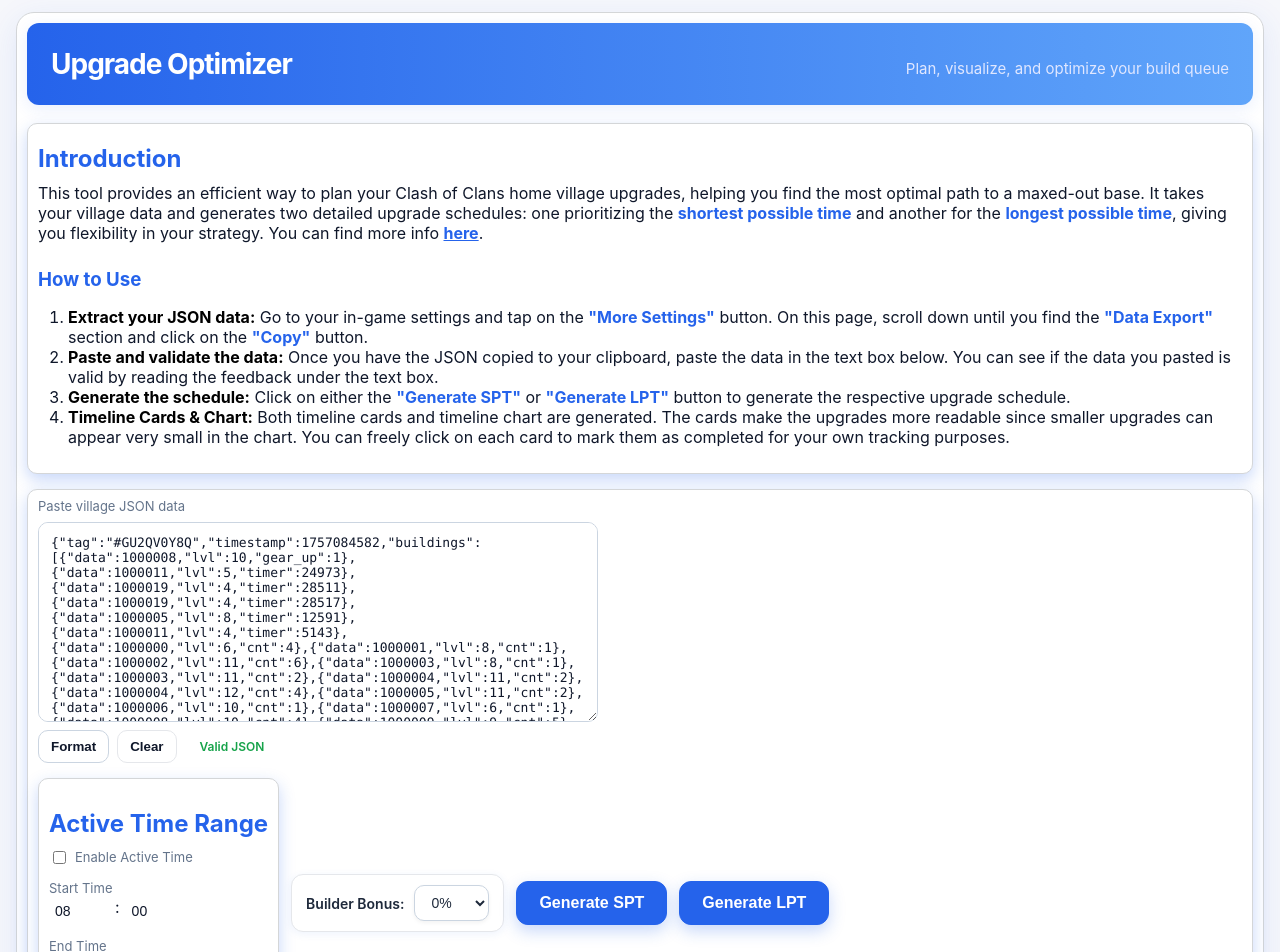
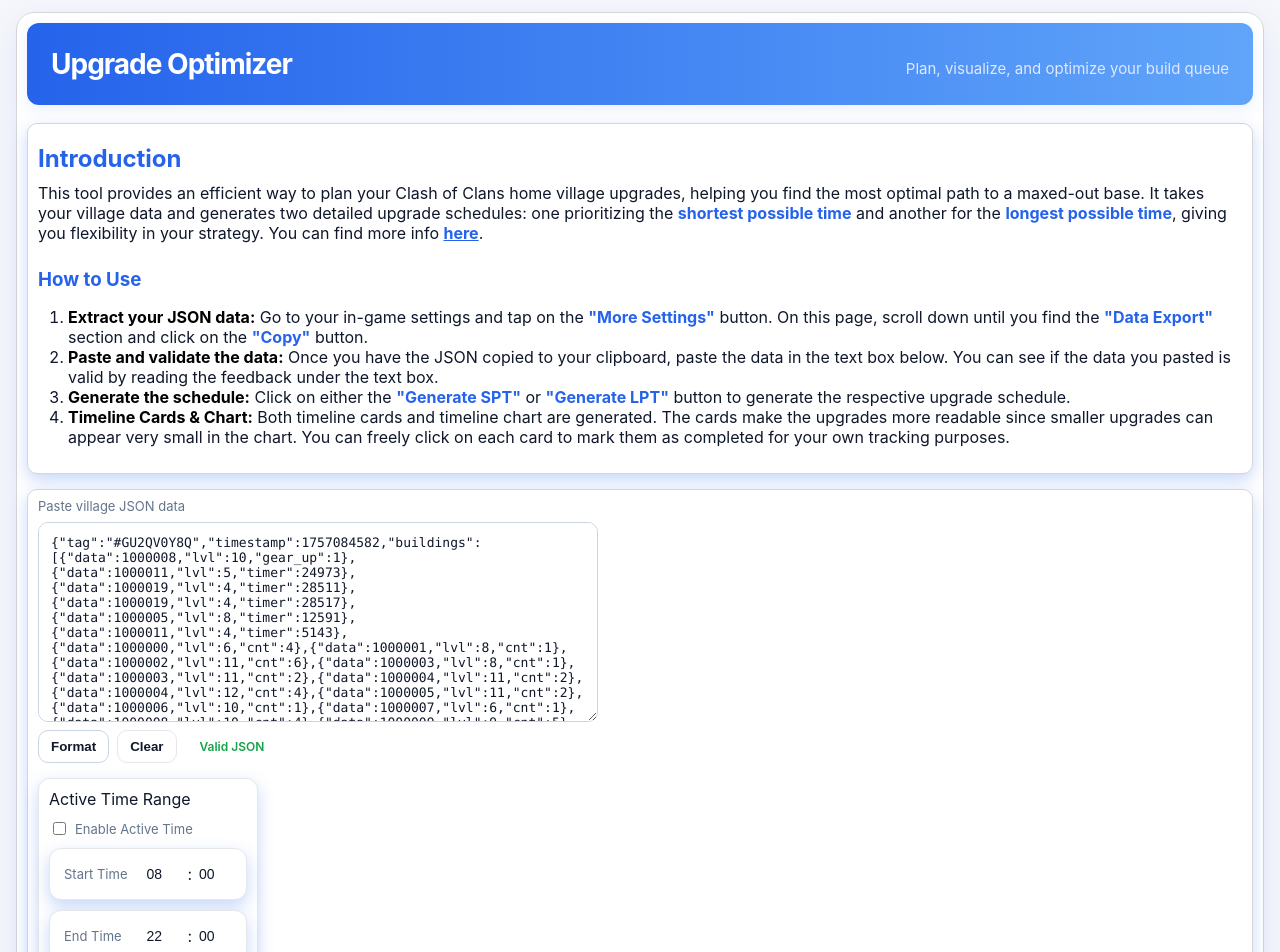
Before and after one commit to SamBro2901/coc-upgrade-optimizer, a React (Create React App) app: page / in a window 1280 px wide. Shown: the top 952 px of the page. Built offline with nearby package versions, Linux system fonts and the light colour scheme.

Commit message:
Modified active time input styling

```diff
--- a/src/ActiveTimeInput.jsx
+++ b/src/ActiveTimeInput.jsx
@@ -112,13 +112,14 @@
 	]);
 
 	return (
-		<div style={{ marginBottom: 20 }}>
-			<h2 style={{ marginBottom: 10 }}>Active Time Range</h2>
+		<div style={{ width: '100%' }}>
+			<span>Active Time Range</span>
 			<label
 				style={{
 					display: 'flex',
 					alignItems: 'center',
 					gap: 6,
+					marginTop: 10,
 					marginBottom: 10,
 				}}
 			>
@@ -132,9 +133,9 @@
 
 			<div style={{ display: 'flex', flexDirection: 'column', gap: 10 }}>
 				{/* Start Time */}
-				<div>
+				<div className="active-time-container">
 					<label>Start Time</label>
-					<div style={{ display: 'flex', gap: 6 }}>
+					<div style={{ display: 'flex', gap: 5, padding: 5 }}>
 						<input
 							type="number"
 							min="0"
@@ -144,7 +145,7 @@
 							onBlur={() => handleBlur(setStartHour, startHour, 23, 'start')}
 							placeholder="HH"
 							disabled={!enabled}
-							style={{ width: 60, padding: 6 }}
+							style={{ width: 38 }}
 						/>
 						:
 						<input
@@ -158,15 +159,15 @@
 							}
 							placeholder="MM"
 							disabled={!enabled}
-							style={{ width: 60, padding: 6 }}
+							style={{ width: 38 }}
 						/>
 					</div>
 				</div>
 
 				{/* End Time */}
-				<div>
+				<div className="active-time-container">
 					<label>End Time</label>
-					<div style={{ display: 'flex', gap: 6 }}>
+					<div style={{ display: 'flex', gap: 5, padding: 5 }}>
 						<input
 							type="number"
 							min="0"
@@ -176,7 +177,7 @@
 							onBlur={() => handleBlur(setEndHour, endHour, 23, 'end')}
 							placeholder="HH"
 							disabled={!enabled}
-							style={{ width: 60, padding: 6 }}
+							style={{ width: 38 }}
 						/>
 						:
 						<input
@@ -188,7 +189,7 @@
 							onBlur={() => handleBlur(setEndMinute, endMinute, 59, 'end')}
 							placeholder="MM"
 							disabled={!enabled}
-							style={{ width: 60, padding: 6 }}
+							style={{ width: 38 }}
 						/>
 					</div>
 				</div>
--- a/src/App.css
+++ b/src/App.css
@@ -176,15 +176,35 @@
 }
 
 .builder-bonus-container {
-  display: inline-flex;
+  display: flex;
   align-items: center;
+  justify-content: space-between;
   gap: 10px;
   padding: 10px 14px;
   border: 1px solid #e5e7eb;
   border-radius: 12px;
+  box-shadow: 0 6px 16px rgba(37,99,235,0.25);
   background: #fff;
-  box-shadow: 0 2px 8px rgba(37, 99, 235, 0.08);
 }
+
+.active-time-container {
+  display: flex;
+  align-items: center;
+  justify-content: space-between;
+  gap: 10px;
+  padding: 10px 6px 10px 14px;
+  border: 1px solid #e5e7eb;
+  border-radius: 12px;
+  background: #fff;
+  box-sizing: border-box;
+  box-shadow: 0 6px 16px rgba(37,99,235,0.25);
+  width: 100%;
+}
+/*
+.active-time-container input{
+  flex: 1;
+  min-width: 0;
+} */
 
 .builder-bonus-label {
   font-size: 14px;
--- a/src/App.js
+++ b/src/App.js
@@ -268,12 +268,11 @@
             onValid={setJsonData}
             onValidityChange={setJsonValid}
           />
-          <div className="controls">
           {/* Active Time Input */}
-            <div className="field" style={{ padding: 10 }}>
+          <div className="active-time-container" style={{ padding: 10, width: 220, maxWidth: 220, marginBottom: 20 }}>
             <ActiveTimeInput onChange={setActiveTime} />
           </div>
-            <div className="builder-bonus-container">
+          <div className="builder-bonus-container" style={{ marginBottom: 20, width: 220, maxWidth: 220 }}>
             <span className="builder-bonus-label">Builder Bonus:</span>
             <select
               value={selectedPct}
@@ -289,6 +288,7 @@
               <option value={0.30}>30%</option>
             </select>
           </div>
+          <div className="controls">
 
             <button disabled={!jsonValid} className="button" style={{ fontSize: 16, padding: "12px 22px", borderRadius: 12 }} onClick={() => runSchedule(jsonData, "SPT")}>Generate SPT</button>
             <button disabled={!jsonValid} className="button" style={{ fontSize: 16, padding: "12px 22px", borderRadius: 12 }} onClick={() => runSchedule(jsonData, "LPT")}>Generate LPT</button>
--- a/src/scheduler.js
+++ b/src/scheduler.js
@@ -210,14 +210,10 @@
 function setDateString(epoch, target) {
 	const targetSplit = target.split(":");
 	const date = new Date(epoch * 1000);
-
-	// Clone the date (so we don't mutate original directly)
 	const targetDate = new Date(date);
 
-	// Set target time (on the same day first)
 	targetDate.setHours(targetSplit[0], targetSplit[1], 0, 0);
 
-	// If target time is before or equal to current epoch time → add 1 day
 	if (targetDate.getTime() <= date.getTime()) {
 		targetDate.setDate(targetDate.getDate() + 1);
 	}
@@ -225,7 +221,7 @@
 	return Math.floor(targetDate.getTime() / 1000);
 }
 
-function myScheduler(playerData, tasks, numWorkers = 3, scheme = 'LPT', activeStart = "08:00", activeEnd = "23:59") {
+function myScheduler(tasks, numWorkers = 3, scheme = 'LPT', activeStart = "08:00", activeEnd = "23:59", optimize = false) {
 	// console.log(tasks.filter(t => heroes.includes(t.id)));
 	// console.log(hhTask);
 	// return;
@@ -251,8 +247,8 @@
 		let freeWorkers = workers.map((w, idx) => ({ index: idx, value: w })).filter(w => w.value === null);
 
 		while (freeWorkers.length > 0 && ready.length > 0) {
+			let w = freeWorkers[0].index;
 
-			let w = freeWorkers[0].index;
 			// Prioritize running tasks (priority 1)
 			if (runningTasks.length > 0) {
 				const arrIdx = ready.findIndex(t => t.key === runningTasks[0].key);
@@ -270,8 +266,9 @@
 			}
 
 			const currTimeString = getTimeString(currTime);
+			// Break out if current timestamp is during off-time
+			if (currTimeString < activeStart || currTimeString > activeEnd) break;
 
-			if (currTimeString < activeStart || currTimeString > activeEnd) break;
 			const currTask = ready[idx];
 			const predTask = completed.find(t => t.key === `${currTask.id}_${currTask.iter}_${currTask.level - 1}`);
 			if (predTask && workers[predTask.worker] === null) w = predTask.worker;
@@ -402,7 +399,7 @@
 
 	const { tasks, numWorkers } = constructTasks(dataJSON, boost);
 
-	const schedule = myScheduler(dataJSON, tasks, numWorkers, scheme, startTime, endTime);
+	const schedule = myScheduler(tasks, numWorkers, scheme, startTime, endTime, true);
 
 	for (const t of schedule.schedule) {
 		t.start_iso = toISOString(t.start);
```
Lines whose indentation alone changed are shown as unchanged.
